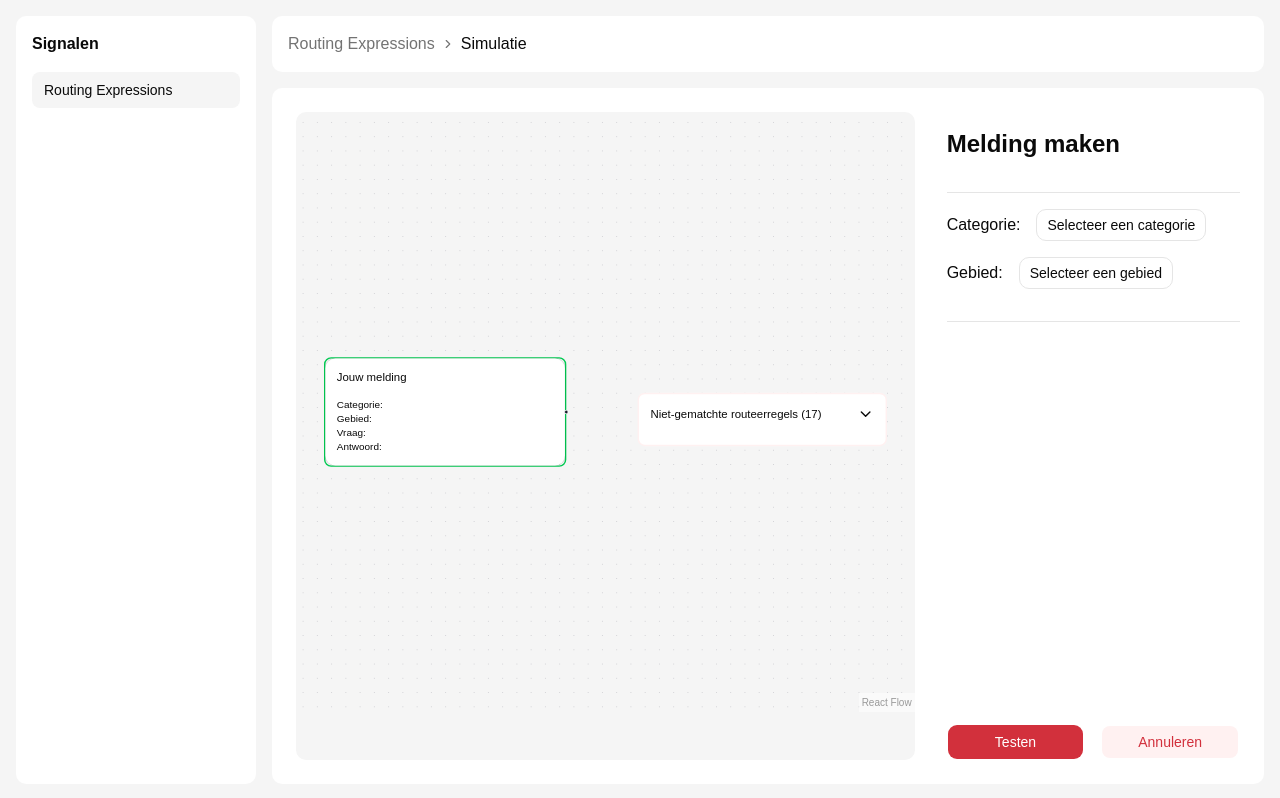
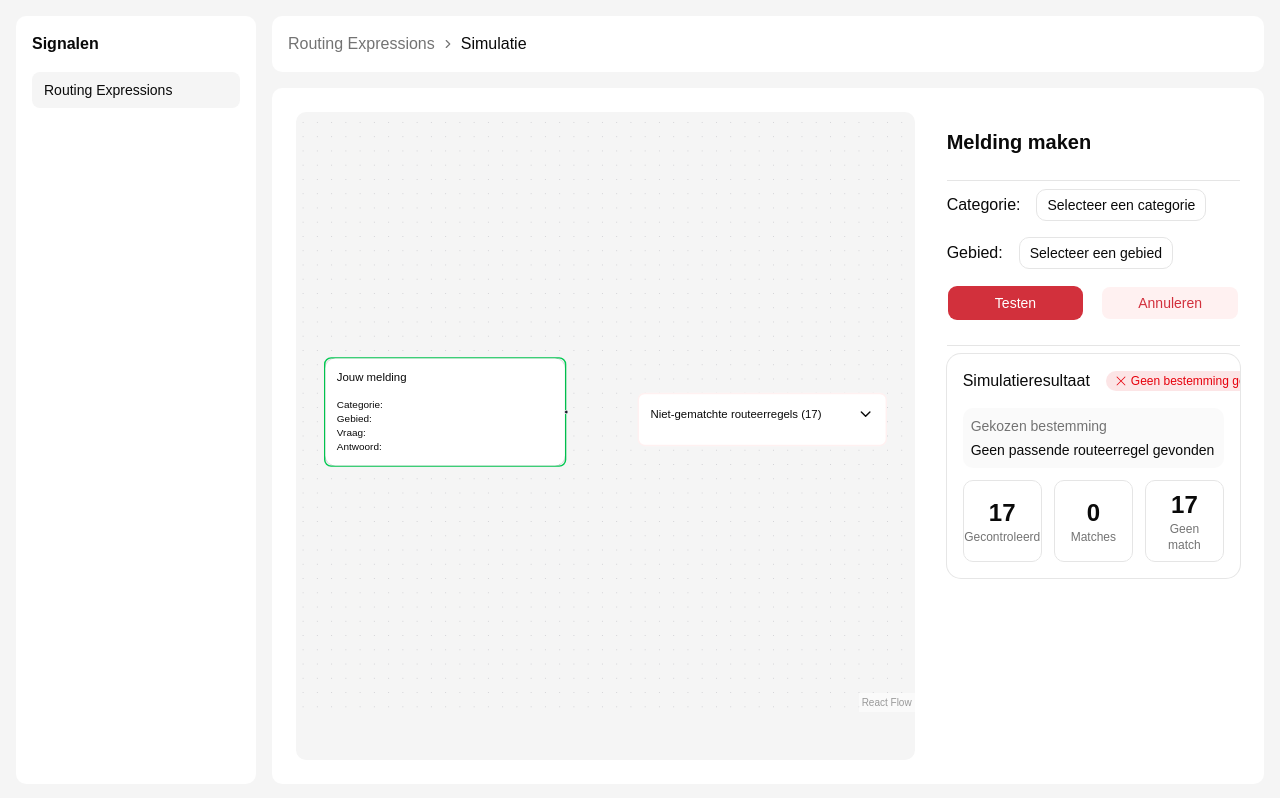
Before and after one commit to delta10/signalen-tools, a React (Vite) app: page /routing-expressions/simulate in a window 1280 px wide. Both pictures are taken after a click on the button "Testen". Built offline with nearby package versions, Linux system fonts and the light colour scheme.

Commit message:
Added simulation-summary component

```diff
--- a/src/components/routing-simulation/destination-node.tsx
+++ b/src/components/routing-simulation/destination-node.tsx
@@ -8,9 +8,11 @@ export function DestinationNode({ data }: NodeProps) {
     return (
         <>
             <Handle type="target" position={Position.Left}/>
-            <FlowCard title={result.routingExpression._expression} className={"border-2 rounded-lg border-green-500"}>
-                {/* TO-DO: Department toevoegen na merge met domeinmodellen-branch */}
-                <p>{result.routingExpression._expression}</p>
+            <FlowCard
+                title={result.expression.routing?.department.name ?? "Onbekende afdeling"}
+                className="border-2 rounded-lg border-success"
+            >
+                <p>Routeerregel: {result.expression.name}</p>
                 <p>Order: {result.order}</p>
             </FlowCard>
         </>
--- a/src/components/routing-simulation/expression-node.tsx
+++ b/src/components/routing-simulation/expression-node.tsx
@@ -5,26 +5,16 @@ import { GoDash } from "react-icons/go";
 import {IoMdCheckmark} from "react-icons/io";
 import type {SimulationResult} from "@/types/routing-simulations.ts";
 
-type ExpressionNodeData = {
-    order: number
-    routingExpression: {
-        _expression: string
-    }
-    matches: boolean
+type ExpressionNodeData = SimulationResult & {
     isSelected: boolean
-    checks: {
-        category: boolean
-        area: boolean
-        questionAnswer: boolean
-    }
 }
 
 export function ExpressionNode({ data }: NodeProps) {
     const result = data as ExpressionNodeData
     const borderColor = !result.matches
-        ? "border-red-600"
+        ? "border-destructive"
         : result.isSelected
-            ? "border-green-500"
+            ? "border-success"
             : "border-orange-400"
 
     const statusIcon = !result.matches
@@ -41,7 +31,7 @@ export function ExpressionNode({ data }: NodeProps) {
                 title={
                     <div className="flex items-center gap-2">
                         {statusIcon}
-                        {result.routingExpression._expression}
+                        {result.expression.name}
                     </div>
                 }
                 className={`border-3 border-solid rounded-lg ${borderColor}`}
@@ -51,17 +41,25 @@ export function ExpressionNode({ data }: NodeProps) {
                         Order: {result.order}
                     </div>
 
-                    <div>
-                        Categorie: {result.checks.category ? "✓" : "✕"}
+                    <div className={"flex justify-start items-center"}>
+                        Categorie: {result.checks.category
+                        ?  <IoMdCheckmark className={"text-2xl text-success"} />
+                        : <HiMiniXMark className={"text-2xl text-destructive"} />
+                    }
                     </div>
 
-                    <div>
-                        Gebied: {result.checks.area ? "✓" : "✕"}
+                    <div className={"flex justify-start items-center"}>
+                        Gebied: {result.checks.area
+                        ?  <IoMdCheckmark className={"text-2xl text-success"} />
+                        : <HiMiniXMark className={"text-2xl text-destructive"} />
+                    }
                     </div>
 
-                    <div>
-                        Vraag/antwoord:{" "}
-                        {result.checks.questionAnswer ? "✓" : "✕"}
+                    <div className={"flex justify-start items-center"}>
+                        Vraag en/of Antwoord: {result.checks.questionAnswer
+                        ?  <IoMdCheckmark className={"text-2xl text-success"} />
+                        : <HiMiniXMark className={"text-2xl text-destructive"} />
+                    }
                     </div>
                 </div>
             </FlowCard>
--- a/src/components/routing-simulation/simulation-form.tsx
+++ b/src/components/routing-simulation/simulation-form.tsx
@@ -67,10 +67,10 @@ export function SimulationForm({onSimulationComplete, }: SimulationFormProps) {
 
     return(
         <>
-            <div className="flex h-full flex-col">
-                <h1>Melding maken</h1>
+            <div className="flex flex-col">
+                <h1 className={"text-xl"}>Melding maken</h1>
 
-                <Separator className={"my-4"}/>
+                <Separator className={"my-2"}/>
 
                 <form className={"flex flex-col flex-1 gap-4"}
                       onSubmit={(e) => {
@@ -240,8 +240,6 @@ export function SimulationForm({onSimulationComplete, }: SimulationFormProps) {
                         }}
                     </form.Subscribe>
 
-                    <Separator className={"my-4"}/>
-
                     <div className="mt-auto flex items-center justify-center gap-4">
                         <Button type="button" size="lg" className="flex-1" onClick={() => {
                                 const value = form.state.values
@@ -265,6 +263,8 @@ export function SimulationForm({onSimulationComplete, }: SimulationFormProps) {
                         }}
                         >Annuleren</Button>
                     </div>
+
+                    <Separator className={"my-2"} />
                 </form>
             </div>
         </>
--- /dev/null
+++ b/src/components/routing-simulation/simulation-summary.tsx
@@ -0,0 +1,108 @@
+import { Card, CardContent, CardHeader, CardTitle } from "@/components/ui/card"
+import { Badge } from "@/components/ui/badge"
+import type { SimulationResult } from "@/types/routing-simulations"
+import {IoIosCheckmarkCircleOutline} from "react-icons/io";
+import {RxCross1} from "react-icons/rx";
+
+type SimulationSummaryProps = {
+    results: SimulationResult[]
+    selectedRoutingExpression: SimulationResult | null
+}
+
+export function SimulationSummary({results, selectedRoutingExpression,}: SimulationSummaryProps) {
+    const totalCount = results.length
+    const matchedCount = results.filter(result => result.matches).length
+    const unmatchedCount = totalCount - matchedCount
+
+    const selectedExpression = selectedRoutingExpression?.expression
+    const department = selectedExpression?.routing?.department
+
+    return (
+        <Card className="w-full">
+            <CardHeader className="flex flex-row items-center justify-between gap-4">
+                <CardTitle>Simulatieresultaat</CardTitle>
+
+                <Badge
+                    variant={selectedExpression ? "success" : "destructive"}
+                    className="gap-1"
+                >
+                    {selectedExpression ? (
+                        <>
+                            <IoIosCheckmarkCircleOutline />
+                            Bestemming gevonden
+                        </>
+                    ) : (
+                        <>
+                            <RxCross1 />
+                            Geen bestemming gevonden
+                        </>
+                    )}
+                </Badge>
+            </CardHeader>
+
+            <CardContent className="space-y-3">
+                <div className="rounded-lg bg-muted/50 p-2">
+                    <p className="mb-1 text-sm text-muted-foreground">
+                        Gekozen bestemming
+                    </p>
+
+                    {selectedExpression ? (
+                        <div className="space-y-1">
+                            <h3 className="text-lg font-semibold">
+                                {department?.name ?? "Afdeling onbekend"}
+                            </h3>
+
+                            <p className="text-sm text-muted-foreground">
+                                Routeerregel: {selectedExpression.name}
+                            </p>
+
+                            <p className="text-sm text-muted-foreground">
+                                Order: {selectedRoutingExpression?.order}
+                            </p>
+                        </div>
+                    ) : (
+                        <p className="font-medium">
+                            Geen passende routeerregel gevonden
+                        </p>
+                    )}
+                </div>
+
+                <div className="grid grid-cols-3 gap-3">
+                    <Statistic
+                        value={totalCount}
+                        label="Gecontroleerd"
+                    />
+
+                    <Statistic
+                        value={matchedCount}
+                        label="Matches"
+                    />
+
+                    <Statistic
+                        value={unmatchedCount}
+                        label="Geen match"
+                    />
+                </div>
+            </CardContent>
+        </Card>
+    )
+}
+
+type StatisticProps = {
+    value: number
+    label: string
+}
+
+function Statistic({ value, label }: StatisticProps) {
+    return (
+        <div className="flex flex-col items-center justify-center rounded-lg border p-2">
+            <span className="text-2xl font-semibold tabular-nums">
+                {value}
+            </span>
+
+            <span className="text-center text-xs text-muted-foreground">
+                {label}
+            </span>
+        </div>
+    )
+}
--- a/src/components/ui/badge.tsx
+++ b/src/components/ui/badge.tsx
@@ -20,7 +20,8 @@ const badgeVariants = cva(
         link: "text-primary underline-offset-4 hover:underline",
         area: "px-4 bg-green-100 text-green-600",
         question: "px-4 bg-red-100 text-red-600",
-        category: "px-4 bg-orange-100 text-orange-600"
+        category: "px-4 bg-orange-100 text-orange-600",
+        success: "bg-green-100 text-success [a]:hover:bg-primary/80"
       },
     },
     defaultVariants: {
--- a/src/index.css
+++ b/src/index.css
@@ -30,6 +30,7 @@ body {
   --color-input: var(--input);
   --color-border: var(--border);
   --color-destructive: var(--destructive);
+  --color-success: var(--success);
   --color-accent-foreground: var(--accent-foreground);
   --color-accent: var(--accent);
   --color-muted-foreground: var(--muted-foreground);
@@ -70,6 +71,7 @@ body {
   --muted-foreground: oklch(0.556 0 0);
   --accent: oklch(0.97 0 0);
   --accent-foreground: oklch(0.205 0 0);
+  --success: #22C55E;
   --destructive: oklch(0.577 0.245 27.325);
   --border: oklch(0.922 0 0);
   --input: oklch(0.922 0 0);
--- a/src/routes/-components/routing-expressions-simulation-page.tsx
+++ b/src/routes/-components/routing-expressions-simulation-page.tsx
@@ -2,6 +2,7 @@ import {SimulationForm} from "@/components/routing-simulation/simulation-form.ts
 import {useState} from "react";
 import {RoutingSimulationFlow} from "@/components/routing-simulation/simulation-flow.tsx";
 import type {RoutingSimulationFormData, SimulationResult} from "@/types/routing-simulations.ts";
+import {SimulationSummary} from "@/components/routing-simulation/simulation-summary.tsx";
 
 export function RoutingExpressionsSimulationPage() {
     const [simulationData, setSimulationData] = useState<RoutingSimulationFormData | null>(null)
@@ -21,6 +22,12 @@ export function RoutingExpressionsSimulationPage() {
                     setSimulationResults(results)
                     setSelectedRoutingExpression(selected)
                 }} />
+                {simulationData && (
+                    <SimulationSummary
+                        results={simulationResults}
+                        selectedRoutingExpression={selectedRoutingExpression}
+                    />
+                )}
             </section>
         </div>
     )
```
